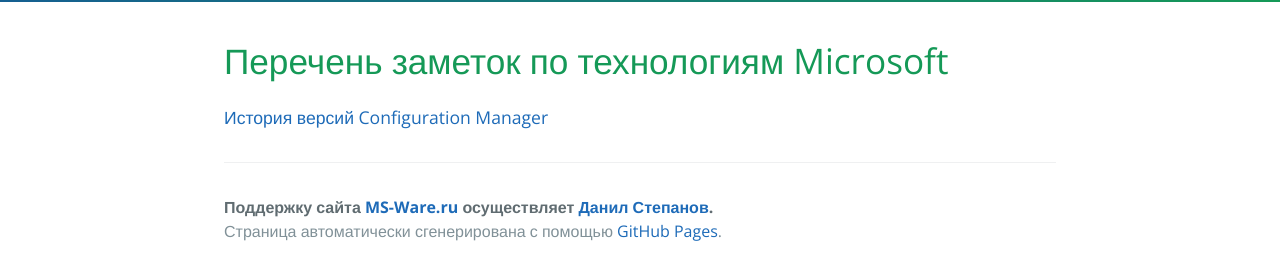
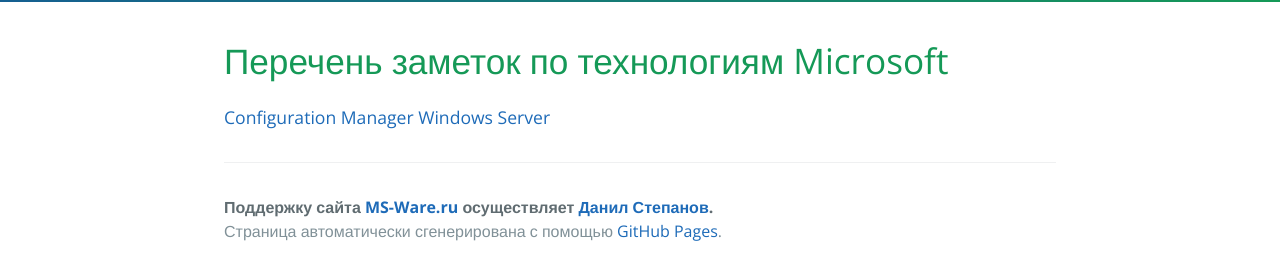
Before and after one commit to dasternd/ms-ware.github.io, a Jekyll site: the page built from index.md, in a window 1280 px wide. Shown: the part 315-595 px from the top of the page. Built offline with Jekyll 4.4.1, drawn with Linux system fonts in a browser that asks for light colours; our own code applies the rules of GitHub Pages for plain Markdown files.

Commit message:
EDIT. структура сайта

```diff
--- a/index.md
+++ b/index.md
@@ -1,3 +1,4 @@
 # Перечень заметок по технологиям Microsoft
 
-[История версий Configuration Manager](/configmgr/version/)
+[Configuration Manager](./configmgr)
+[Windows Server](./windows/server)
```
Also changed, not shown: configmgr/index.md (added, +3 -0 lines).
